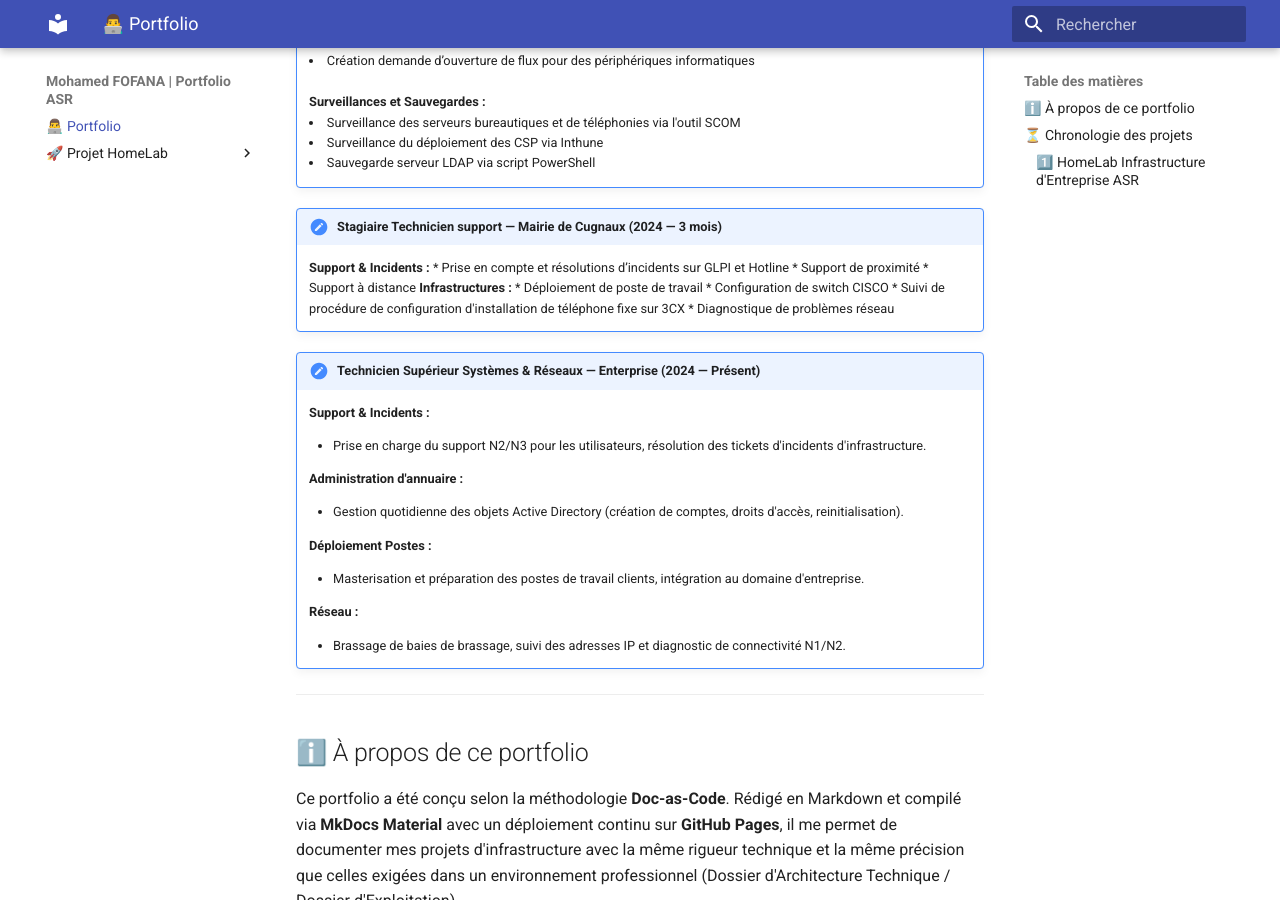
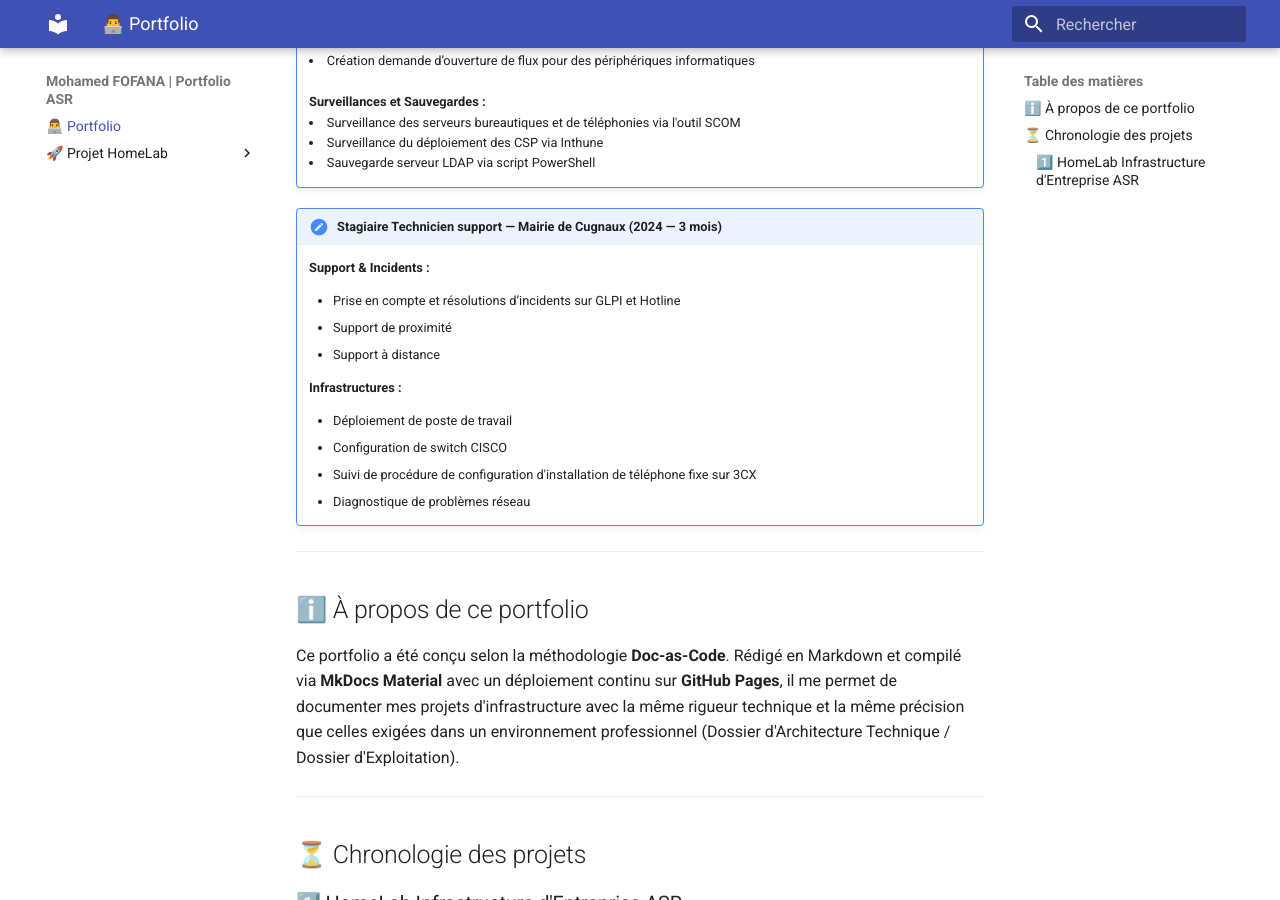
Before and after one commit to mohamedfofana/HomeLab, an MkDocs documentation site: the page built from docs/index.md, in a window 1280 px wide and 900 px high, scrolled down 1475 px. Built offline with MkDocs 1.6.1 and Material for MkDocs 9.7.7, drawn with Linux system fonts in a browser that asks for light colours.

Commit message:
Update index.md

```diff
--- a/docs/index.md
+++ b/docs/index.md
@@ -99,33 +99,19 @@
     <li>Surveillance du déploiement des CSP via Inthune
     <li>Sauvegarde serveur LDAP via script PowerShell <br>
 !!! note "Stagiaire Technicien support — Mairie de Cugnaux (2024 — 3 mois)"
+
     **Support & Incidents :**
+
     * Prise en compte et résolutions d’incidents sur GLPI et Hotline
     * Support de proximité
     * Support à distance
+
     **Infrastructures :**
+
     * Déploiement de poste de travail
     * Configuration de switch CISCO
     * Suivi de procédure de configuration d'installation de téléphone fixe sur 3CX
     * Diagnostique de problèmes réseau
-
-!!! note "Technicien Supérieur Systèmes & Réseaux — Enterprise (2024 — Présent)"
-
-    **Support & Incidents :**
-
-      * Prise en charge du support N2/N3 pour les utilisateurs, résolution des tickets d'incidents d'infrastructure.
-
-    **Administration d'annuaire :**
-
-      * Gestion quotidienne des objets Active Directory (création de comptes, droits d'accès, reinitialisation).
-
-    **Déploiement Postes :**
-
-      * Masterisation et préparation des postes de travail clients, intégration au domaine d'entreprise.
-
-    **Réseau :**
-
-      * Brassage de baies de brassage, suivi des adresses IP et diagnostic de connectivité N1/N2.
 ---
 
 ## ℹ️ À propos de ce portfolio
```
